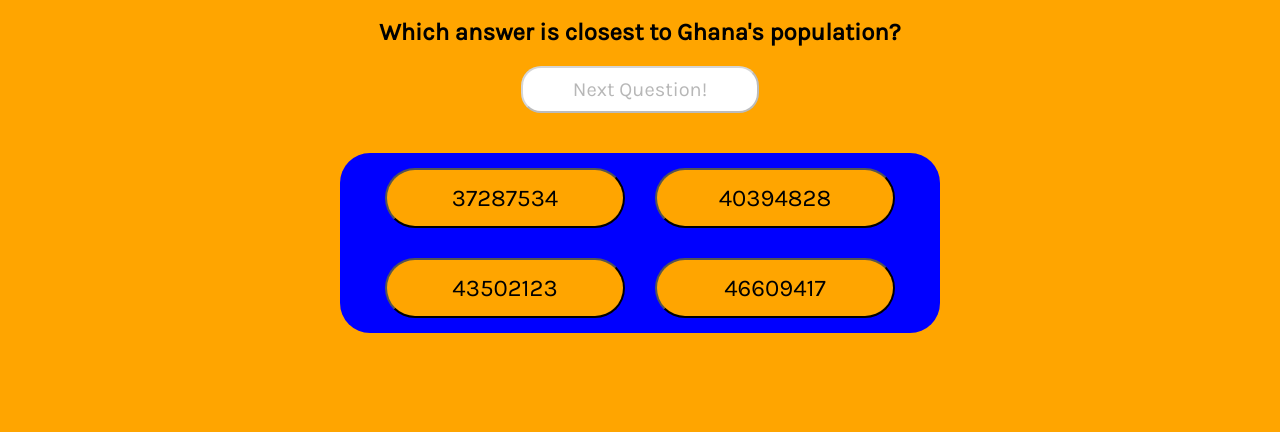
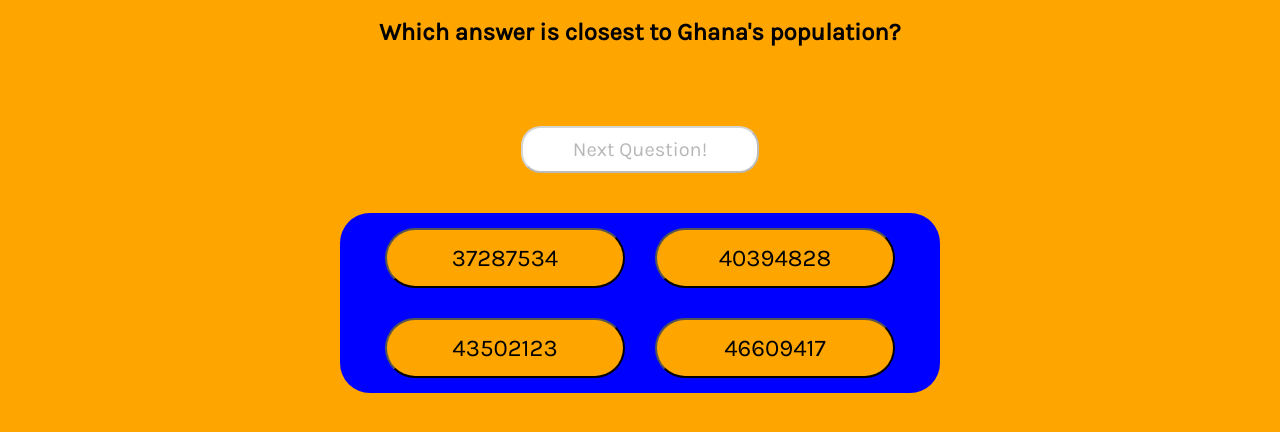
Before and after one commit to sabifromtherock/ts-game-project, a website built with Vite: page index.html in a window 1280 px wide. Both pictures are taken after a click on the button "Let's Play!". Shown: the part 292-724 px from the top of the page. Built offline with nearby package versions, Linux system fonts and the light colour scheme.

Commit message:
edited question section style

```diff
--- a/src/styles/_question-section.scss
+++ b/src/styles/_question-section.scss
@@ -10,6 +10,7 @@
     }
 
     &__question {
+      height: 108px;
       padding-top: 20px;
       font-size: 24px;
       font-weight: 800;
```
